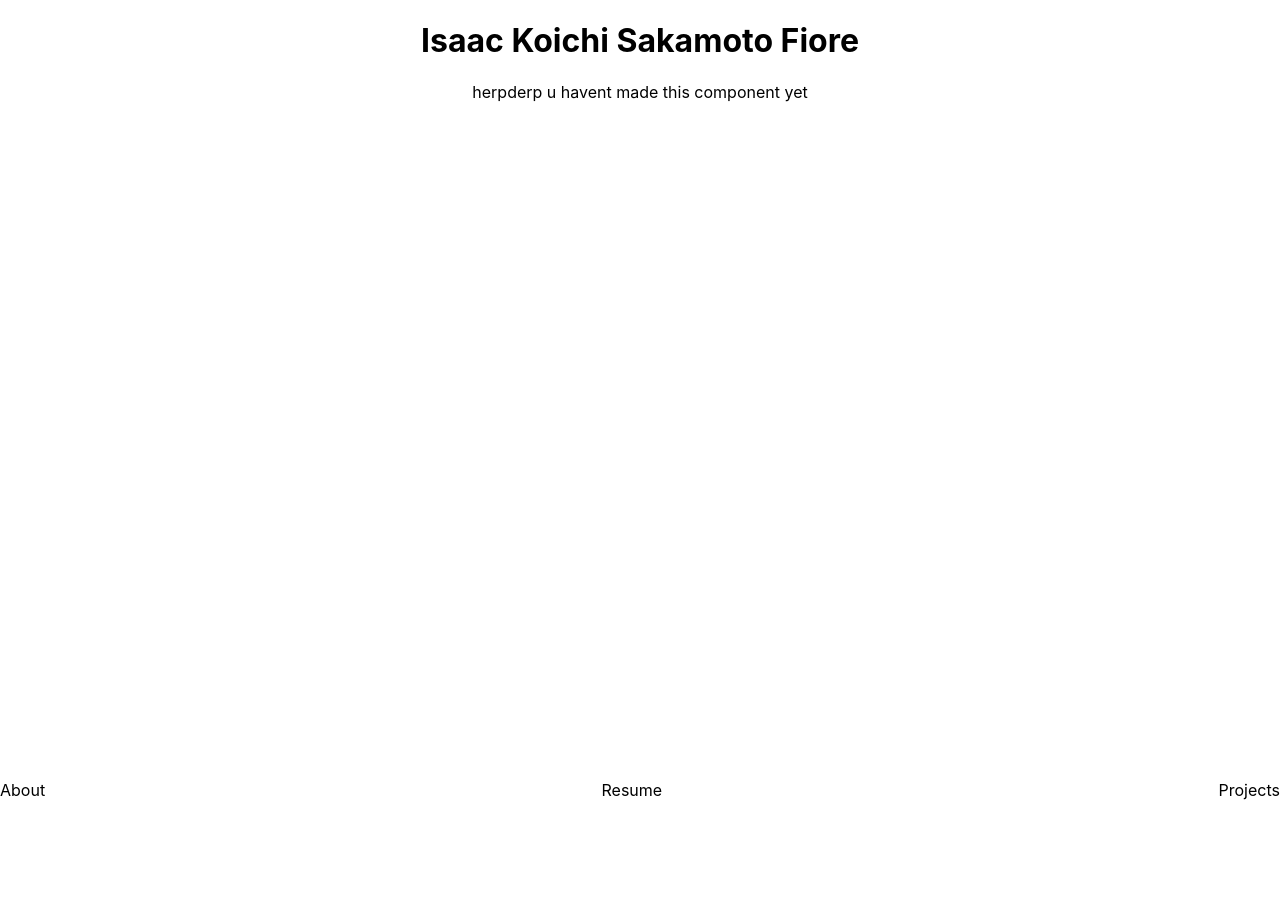
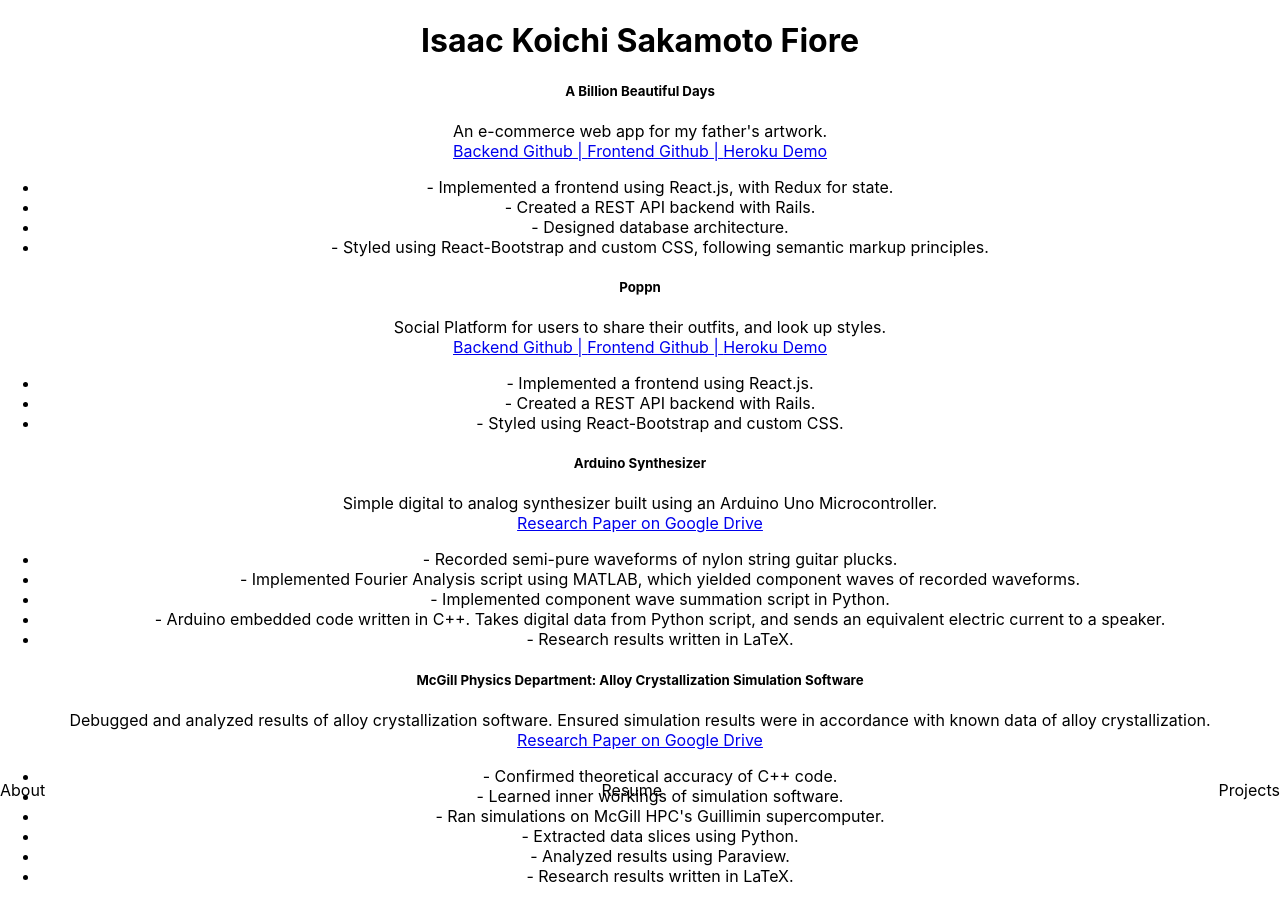
Before and after one commit to KoichiSakamoto/isaac-fiore-dot-com, a React (Create React App) app: page / in a window 1280 px wide. Both pictures are taken after a click on the element "Projects". Before the commit the page ends 800 px from the top, so only its background shows below. Built offline with nearby package versions, Linux system fonts and the light colour scheme.

Commit message:
finished Projects component

```diff
--- a/src/App.js
+++ b/src/App.js
@@ -4,6 +4,7 @@ import { library } from '@fortawesome/fontawesome-svg-core'
 import { faLinkedin } from '@fortawesome/free-brands-svg-icons'
 import MyName from './components/MyName'
 import Resume from './components/Resume'
+import Projects from './components/Projects'
 import About from './components/About'
 import NavigationBar from './components/NavigationBar'
 
@@ -27,7 +28,7 @@ class App extends Component {
         return <Resume />
         break
       case "projects":
-        return <div> herpderp u havent made this component yet </div>
+        return <Projects />
         break
       default:
         return <About />
--- a/src/components/MyName.js
+++ b/src/components/MyName.js
@@ -2,6 +2,8 @@ import React from 'react'
 
 export default function MyName(props) {
   return (
-    <h1 className="name-title"> Isaac Koichi Sakamoto Fiore </h1>
+    <header>
+      <h1 className="name-title"> Isaac Koichi Sakamoto Fiore </h1>
+    </header>
   )
 }
--- /dev/null
+++ b/src/components/Projects.js
@@ -0,0 +1,62 @@
+import React from 'react'
+
+export default function Projects(props) {
+  return (
+    <main>
+      <section>
+        <h5> A Billion Beautiful Days </h5>
+          An e-commerce web app for my father's artwork.
+          <br />
+          <a href="https://github.com/KoichiSakamoto/A-Billion-Beautiful-Days-Backend">Backend Github | </a>
+          <a href="https://github.com/KoichiSakamoto/A-Billion-Beautiful-Days-Frontend">Frontend Github | </a>
+          <a href="https://thawing-ocean-58706.herokuapp.com/">Heroku Demo</a>
+          <ul>
+            <li> - Implemented a frontend using React.js, with Redux for state. </li>
+            <li> - Created a REST API backend with Rails.</li>
+            <li> - Designed database architecture. </li>
+            <li> - Styled using React-Bootstrap and custom CSS, following semantic markup principles.</li>
+          </ul>
+      </section>
+      <section>
+        <h5> Poppn </h5>
+          Social Platform for users to share their outfits, and look up styles.
+          <br />
+          <a href="https://github.com/cl2534/poppin_backend">Backend Github | </a>
+          <a href="https://github.com/cl2534/poppin_frontend">Frontend Github | </a>
+          <a href="https://young-thicket-55460.herokuapp.com/">Heroku Demo</a>
+          <ul>
+            <li> - Implemented a frontend using React.js. </li>
+            <li> - Created a REST API backend with Rails.</li>
+            <li> - Styled using React-Bootstrap and custom CSS.</li>
+          </ul>
+      </section>
+      <section>
+        <h5> Arduino Synthesizer </h5>
+          Simple digital to analog synthesizer built using an Arduino Uno Microcontroller.
+          <br />
+          <a href="https://drive.google.com/file/d/1ZFY8kBS1-EczrjJcEwYy6oNSowGC_0l1/view?usp=sharing" target="_blank">Research Paper on Google Drive</a>
+          <ul>
+            <li> - Recorded semi-pure waveforms of nylon string guitar plucks. </li>
+            <li> - Implemented Fourier Analysis script using MATLAB, which yielded component waves of recorded waveforms.</li>
+            <li> - Implemented component wave summation script in Python.</li>
+            <li> - Arduino embedded code written in C++. Takes digital data from Python script, and sends an equivalent electric current to a speaker. </li>
+            <li> - Research results written in LaTeX. </li>
+          </ul>
+      </section>
+      <section>
+        <h5> McGill Physics Department: Alloy Crystallization Simulation Software </h5>
+          Debugged and analyzed results of alloy crystallization software. Ensured simulation results were in accordance with known data of alloy crystallization.
+          <br />
+          <a href="https://drive.google.com/file/d/1rXhdHPmCcq2-r9BZDIOrzjei0_KzQdiP/view?usp=sharing" target="_blank">Research Paper on Google Drive</a>
+          <ul>
+            <li> - Confirmed theoretical accuracy of C++ code. </li>
+            <li> - Learned inner workings of simulation software.</li>
+            <li> - Ran simulations on McGill HPC's Guillimin supercomputer.</li>
+            <li> - Extracted data slices using Python. </li>
+            <li> - Analyzed results using Paraview. </li>
+            <li> - Research results written in LaTeX. </li>
+          </ul>
+      </section>
+    </main>
+  )
+}
```
